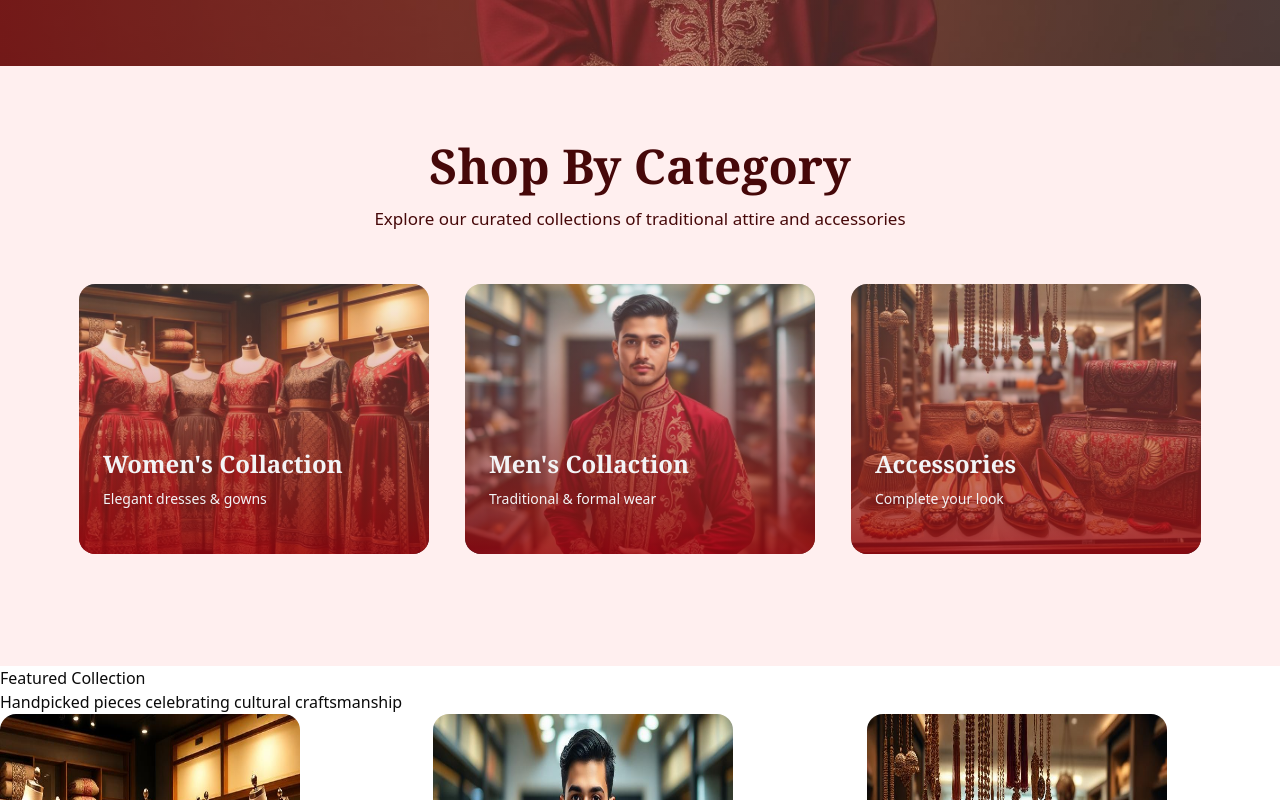
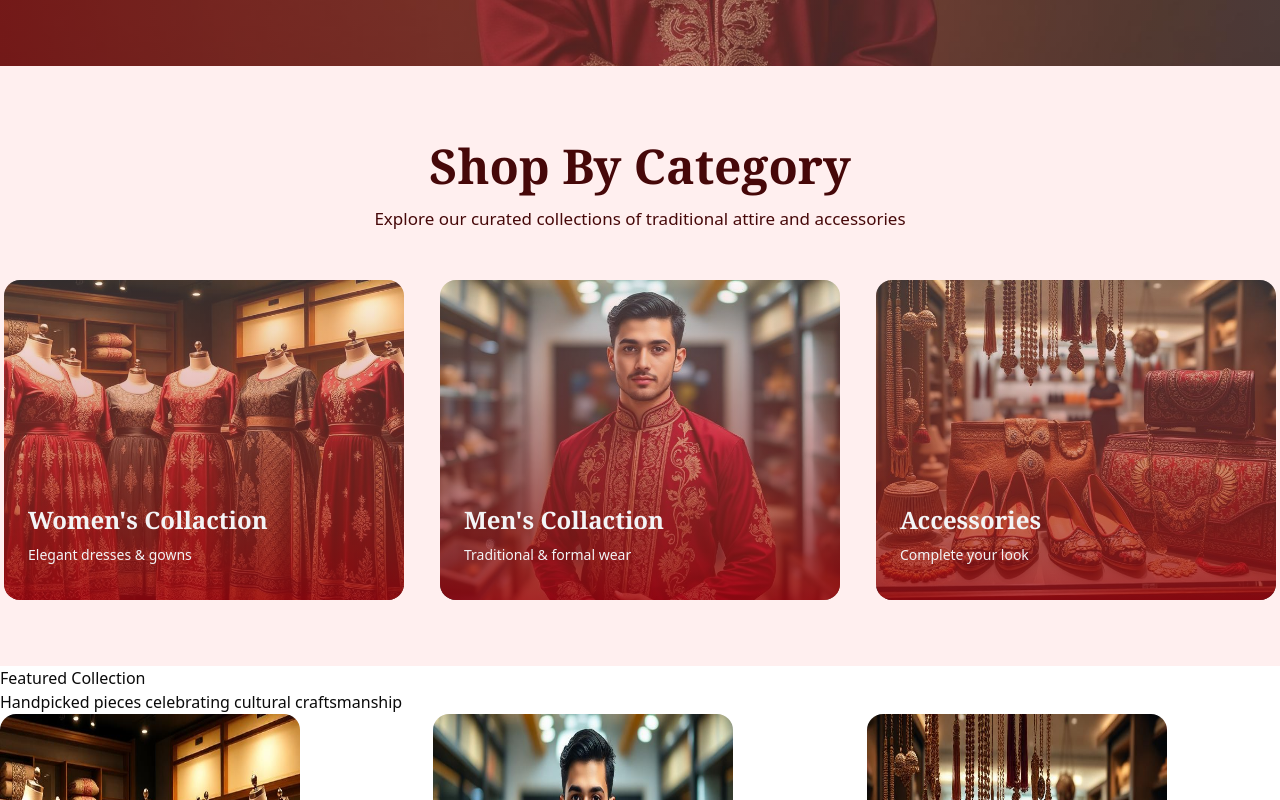
Before and after one commit to MohIdrees-Mohammadi/E-commerce, a React (Vite) app: page / in a window 1280 px wide. Shown: the part 616-1416 px from the top of the page. Built offline with nearby package versions, Linux system fonts and the light colour scheme; a web font is replaced by a local one.

Commit message:
fixing shoping Section

```diff
--- a/src/Pages/Home.jsx
+++ b/src/Pages/Home.jsx
@@ -49,12 +49,12 @@ const Home = () => {
         </div>
       </section>
 
-      <section className="bg-red-200/30 sm:w-full md:w-full h-[1400px] md:h-[600px] px-[120px]  md:mt-0 overflow-hidden">
+      <section className="bg-red-200/30 w-full h-[1400px] md:h-[600px] px-[120px]  md:mt-0 overflow-hidden">
         <div className="flex flex-col gap-4">
           <h1 className="text-3xl md:text-5xl text-red-950  font-bold font-serif justify-center items-center flex mt-19">
             Shop By Category
           </h1>
-          <p className="text-red-950 text-[17px] flex justify-center md:justify-center ">
+          <p className="text-red-950 text-center text-[17px] flex justify-center md:justify-center ">
             Explore our curated collections of traditional attire and
             accessories
           </p>
@@ -125,13 +125,22 @@ const Home = () => {
 
         {/* JOIN OUR CULTURE JOURNEY  */}
         <div className="flex  flex-col items-center gap-5 bg-red-400 h-[368px] pt-20 pb-20">
-          <h1 className="text-[48px] font-family-serif text-[#FBF3E9] font-bold">Join Our Cultural Journey</h1>
-          <p className="text-[20px] font-family-serif text-[#FBF3E9E6]">Subscribe to receive updates on new collections, exclusive offers, and<p className="text-center">cultural fashion inspiration.</p></p>
+          <h1 className="text-[48px] font-family-serif text-[#FBF3E9] font-bold">
+            Join Our Cultural Journey
+          </h1>
+          <p className="text-[20px] font-family-serif text-[#FBF3E9E6]">
+            Subscribe to receive updates on new collections, exclusive offers,
+            and<p className="text-center">cultural fashion inspiration.</p>
+          </p>
           <div>
-            <input type="text" placeholder="Enter your email"
-            className="bg-[#FFFFFF] w-[300px] h-12 pl-6 pr-6 rounded-2xl pt-3 pb-3"
+            <input
+              type="text"
+              placeholder="Enter your email"
+              className="bg-[#FFFFFF] w-[300px] h-12 pl-6 pr-6 rounded-2xl pt-3 pb-3"
             />
-            <button className="bg-[#F1B527] text-[#450817] text-[14px] font-family-serif pr-8 pl-8 h-11 w-[132px] rounded-2xl ml-5 hover:bg-[#915463]">Subscribe</button>
+            <button className="bg-[#F1B527] text-[#450817] text-[14px] font-family-serif pr-8 pl-8 h-11 w-[132px] rounded-2xl ml-5 hover:bg-[#915463]">
+              Subscribe
+            </button>
           </div>
         </div>
       </section>
--- a/src/components/Shop.jsx
+++ b/src/components/Shop.jsx
@@ -4,10 +4,10 @@ import { Link } from "react-router-dom";
 
 const Shop = ({ shopProducts }) => {
   return (
-    <div className="flex flex-col md:flex-row mt-9 gap-7  md:gap-9 justify-center ">
+    <div className="flex flex-col md:flex-row mt-8 gap-7  md:gap-9 justify-center ">
       {shopProducts.map((product) => (
         <Link to={Home}>
-          <div className="relative  md:w-[350px] md:h-[270px] rounded-2xl md:rounded-2xl  overflow-hidden  shadow-soft   transition-all">
+          <div className="relative  md:w-[400px] md:h-80 rounded-2xl md:rounded-2xl  overflow-hidden  transition-all">
             <div className="overflow-hidden w-full h-full  aspect-4/3 hover:scale-105 transition-transform duration-500">
               <img
                 className="w-full h-full object-cover"
@@ -16,7 +16,7 @@ const Shop = ({ shopProducts }) => {
               />
               <div className="absolute inset-0  bg-linear-to-t from-red-800/80 to-red-100/20 " />
             </div>
-            <div className="absolute flex flex-col mt-65 md:mt-40 gap-2 ml-5 inset-1">
+            <div className="absolute flex flex-col mt-55 md:mt-55 gap-2 ml-5 inset-1">
               <h1 className="text-2xl text-gray-100  font-bold font-serif flex">
                 {product.descraptions}
               </h1>
```
